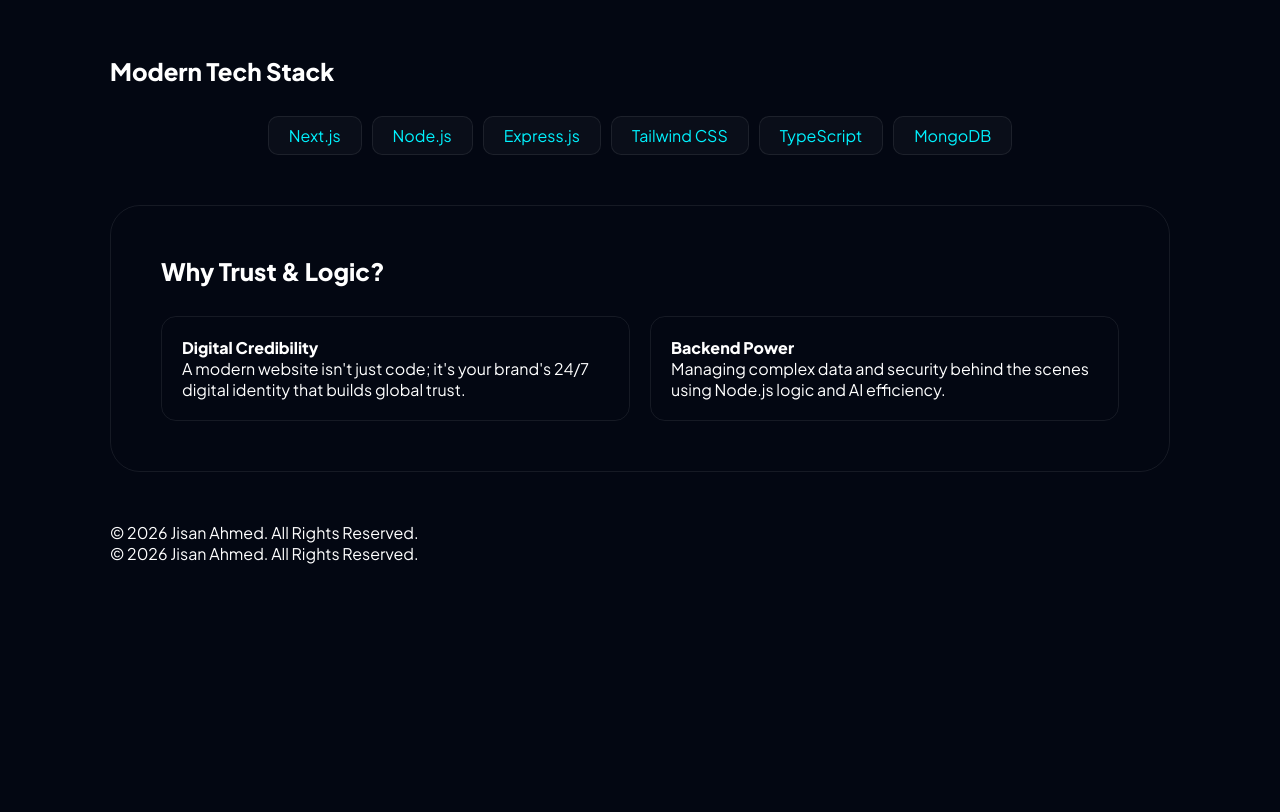
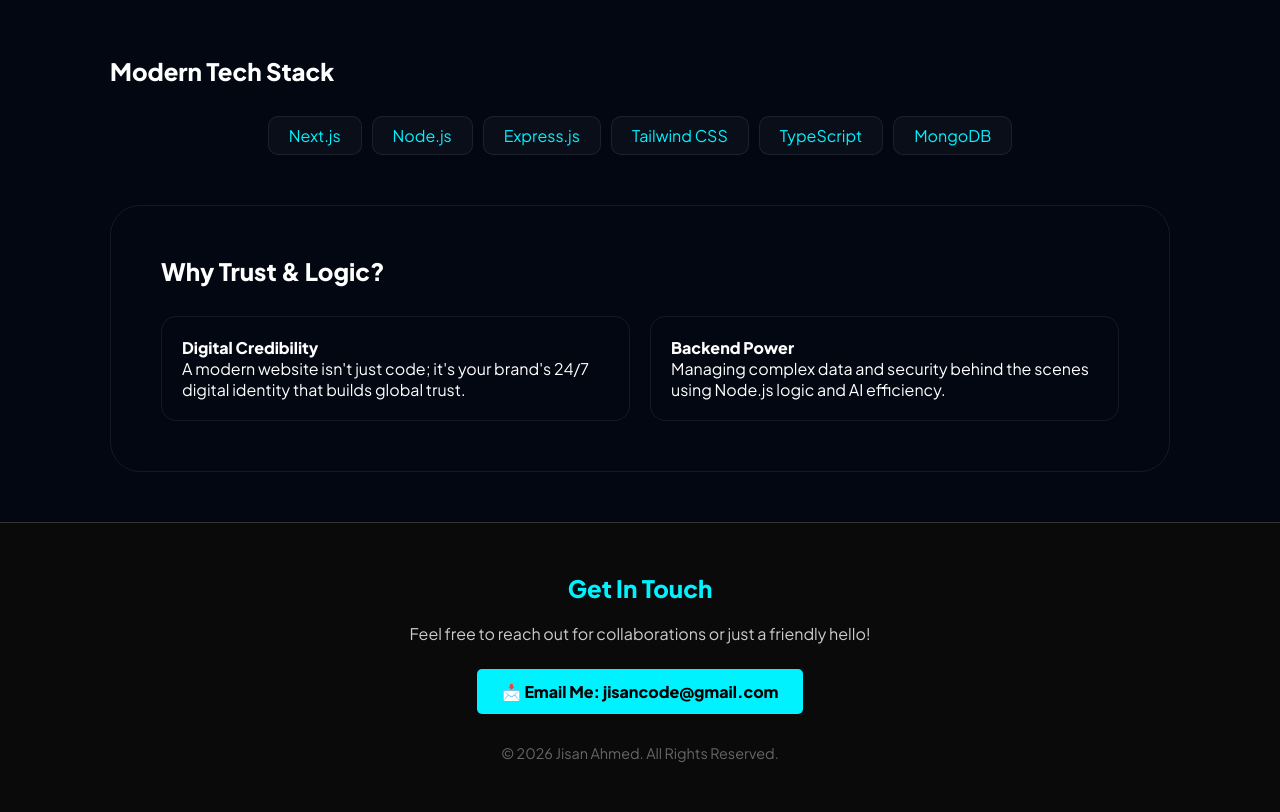
Before and after one commit to p02018671-byte/my-portfolio, a plain HTML site: page index.html in a window 1280 px wide. Shown: the part 465-1277 px from the top of the page. Before the commit the page ends 1029 px from the top, so only its background shows below. Drawn offline with Linux system fonts and the light colour scheme.

Commit message:
Update index.html
final footer fix

```diff
--- a/index.html
+++ b/index.html
@@ -72,21 +72,22 @@
             </div>
         </div>
     </section>
+<footer id="contact" style="background: #0a0a0a; padding: 50px 0; border-top: 1px solid #333; margin-top: 50px;">
+    <div class="container" style="text-align: center;">
+        <h2 style="color: #00f2ff; margin-bottom: 20px;">Get In Touch</h2>
+        <p style="color: #ccc; margin-bottom: 10px;">Feel free to reach out for collaborations or just a friendly hello!</p>
 
-    <footer id="contact">
-        <div class="container">
-            <p data-en="© 2026 Jisan Ahmed. All Rights Reserved." data-bn="© ২০২৬ জিসান আহমেদ। সর্বস্বত্ব সংরক্ষিত।">
-                © 2026 Jisan Ahmed. All Rights Reserved.
-            </p>
+        <div style="margin: 25px 0;">
+            <a href="mailto:jisancode@gmail.com" style="background: #00f2ff; color: #000; padding: 12px 25px; border-radius: 5px; text-decoration: none; font-weight: bold; display: inline-block;">
+                📩 Email Me: jisancode@gmail.com
+            </a>
         </div>
-    </footer>
-<footer id="contact">
-        <div class="container">
-            <p data-en="© 2026 Jisan Ahmed. All Rights Reserved." data-bn="© ২০২৬ জিসান আহমেদ। সর্বস্বত্ব সংরক্ষিত।">
-                © 2026 Jisan Ahmed. All Rights Reserved.
-            </p>
-        </div>
-    </footer>
+
+        <p style="color: #666; font-size: 0.9rem; margin-top: 30px;">
+            © 2026 Jisan Ahmed. All Rights Reserved.
+        </p>
+    </div>
+</footer>
 
     <script src="script.js"></script>
 </body>
```
